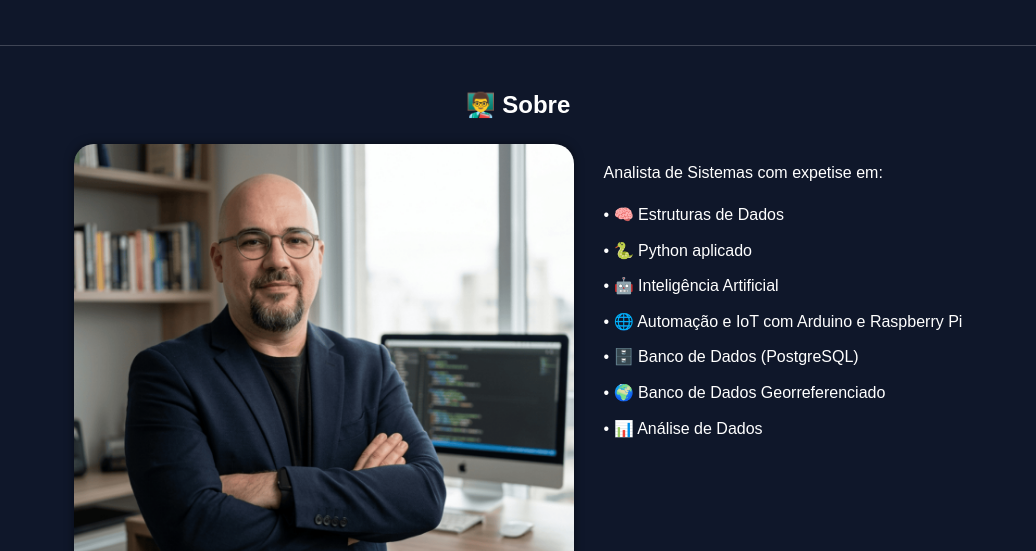
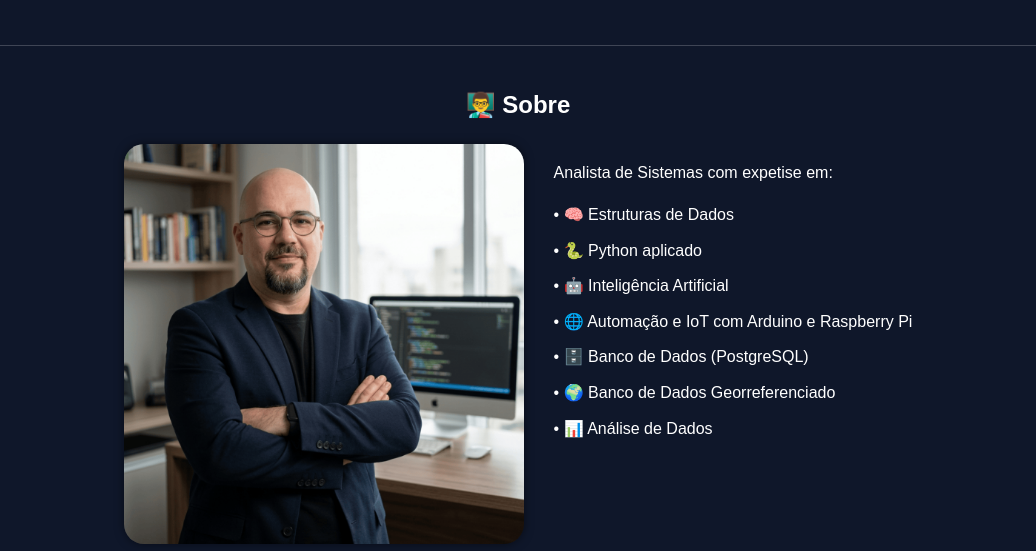
Before and after one commit to CharlesFreitas-DEV/charlesfreitas-dev.github.io, a plain HTML site: page index.html in a window 1280 px wide. Shown: the part 401-952 px from the top of the page, without its empty margins (122-1158 px from the left). Drawn offline with Linux system fonts and the light colour scheme.

Commit message:
Resize image width from 500px to 400px

```diff
--- a/index.html
+++ b/index.html
@@ -79,7 +79,7 @@
 
   .sobre-photo img {
     border-radius: 20px;
-    width: 500px; /* redimensiona proporcionalmente */
+    width: 400px; /* redimensiona proporcionalmente */
     height: auto;
     object-fit: cover;
     box-shadow: 0 0 10px rgba(0,0,0,0.5);
```
